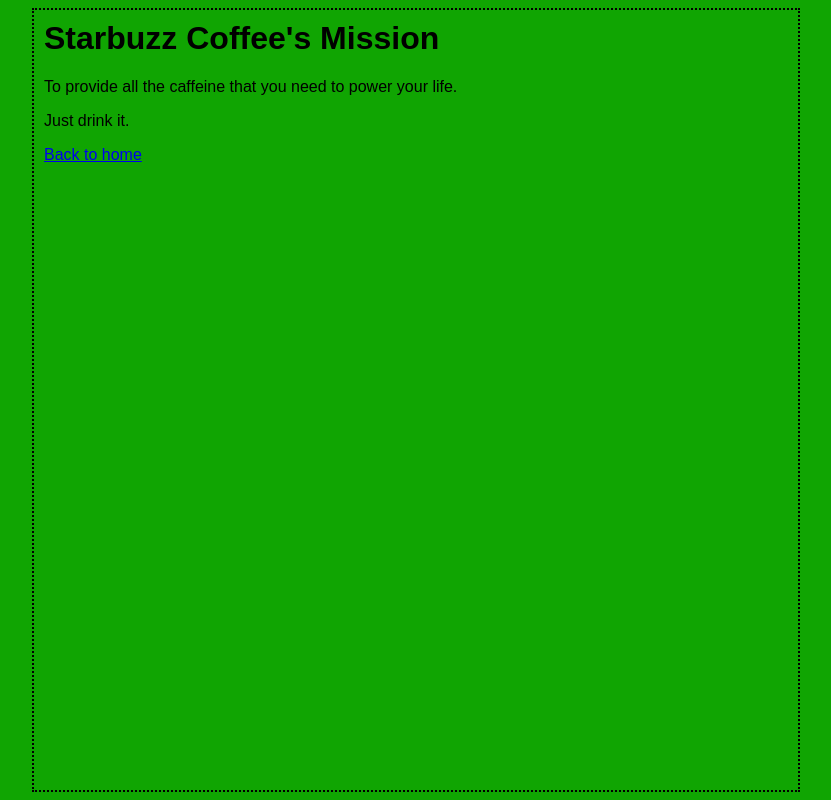
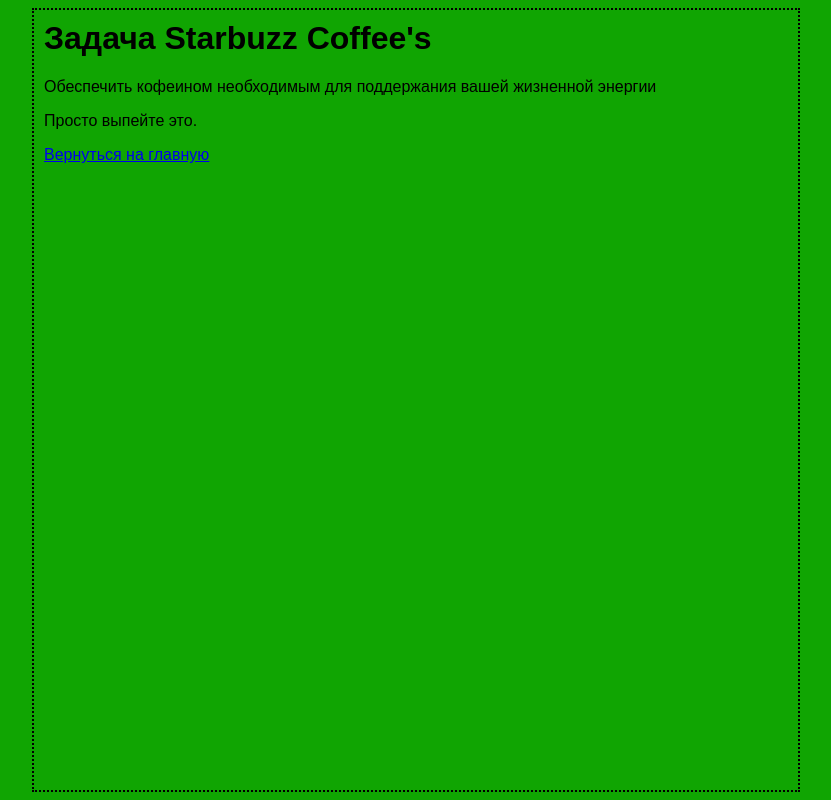
Before and after one commit to JohnCarter-Art/Starbuzz_Coffee, a plain HTML site: page mission.html in a window 1280 px wide. Shown: the whole page, without its empty margins (224-1055 px from the left). Drawn offline with Linux system fonts and the light colour scheme.

Commit message:
Little Change

```diff
--- a/mission.html
+++ b/mission.html
@@ -1,6 +1,6 @@
 <html>
   <head>
-    <title>Starbuzz Coffee's Mission</title>
+    <title>Задача Starbuzz Coffee's</title>
         <style type="text/css">
           body {
               background-color: #10a502;
@@ -13,9 +13,9 @@
         </style>
   </head>
   <body>
-    <h1>Starbuzz Coffee's Mission</h1>
-      <p>To provide all the caffeine that you need to power your life.</p>
-      <p>Just drink it.</p>
-      <p><a href="index.html">Back to home</a></p>
+    <h1>Задача Starbuzz Coffee's</h1>
+      <p>Обеспечить кофеином необходимым для поддержания вашей жизненной энергии</p>
+      <p>Просто выпейте это.</p>
+      <p><a href="index.html">Вернуться на главную</a></p>
   </body>
 </html>
```
